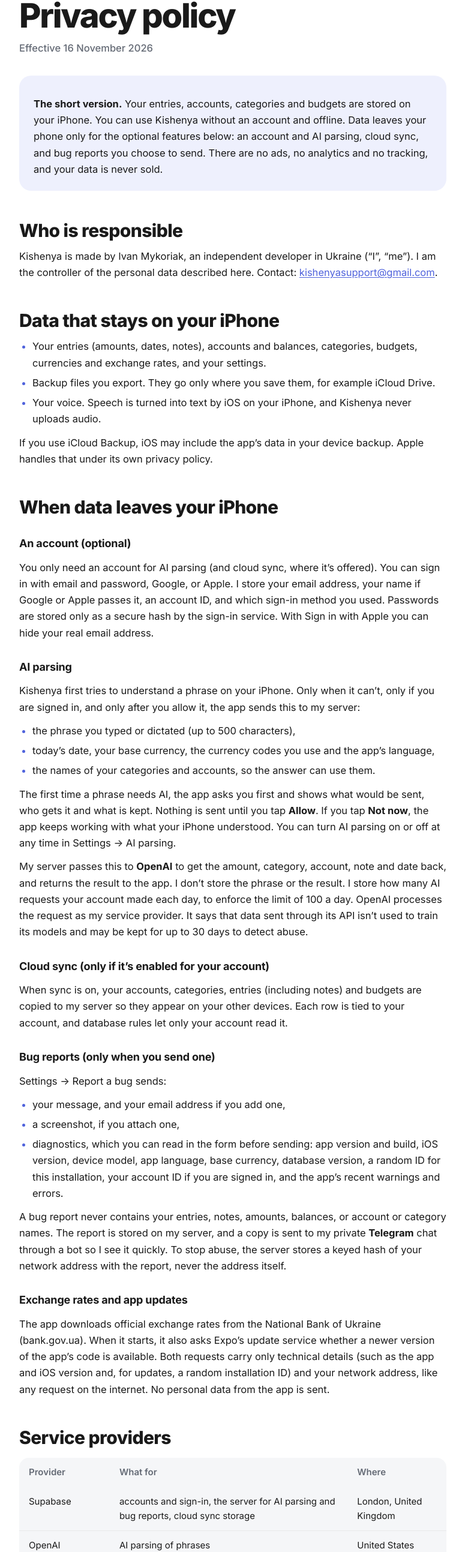
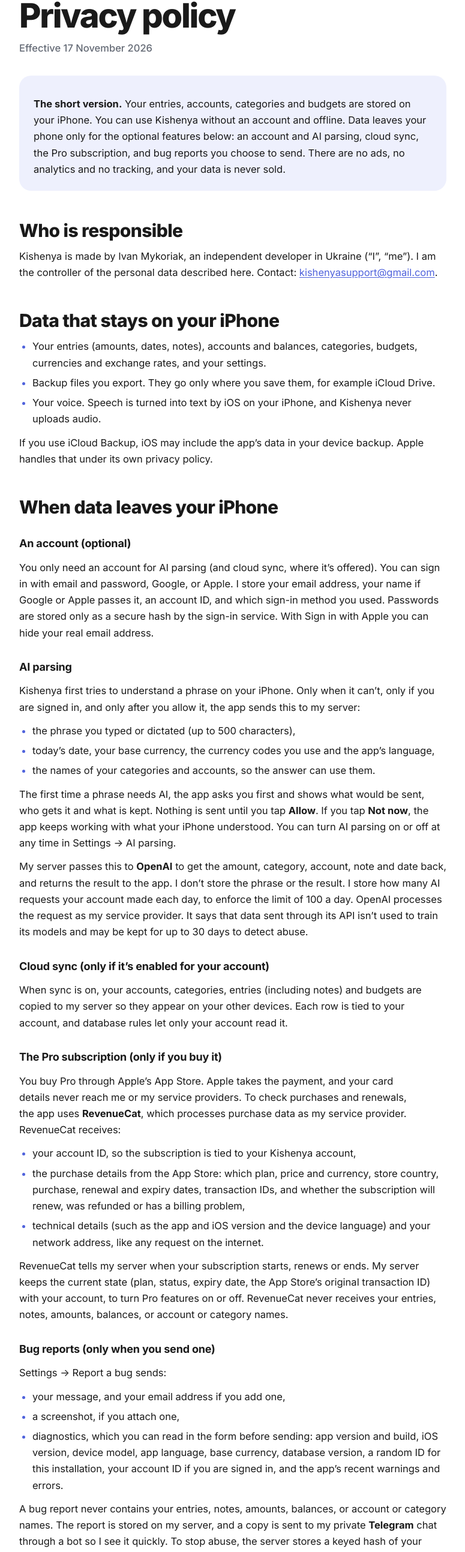
Before and after one commit to Mykoriak/kishenya.mykoriak.com, a plain HTML site: page privacy/index.html in a window 1280 px wide. Shown: the part 179-2766 px from the top of the page at 60% size, without its empty margins (252-1027 px from the left). Drawn offline with Linux system fonts and the light colour scheme.

Commit message:
Privacy policy: name RevenueCat as a processor of purchase data
Add a "Pro subscription" section (what RevenueCat receives, what my
server keeps), a RevenueCat row in the service providers table, and the
subscription in the legal basis, retention and deletion sections.
Effective date moves to 17 November 2026.

Co-Authored-By: Claude Opus 5.5 <noreply@anthropic.com>
Claude-Session: https://claude.ai/code/session_01YV4MdDKCjH6yfYwSSwvTyH

```diff
--- a/privacy/index.html
+++ b/privacy/index.html
@@ -61,11 +61,11 @@
     <main class="wrap legal">
       <p class="eyebrow">Kishenya</p>
       <h1>Privacy policy</h1>
-      <p class="legal__date">Effective 16 November 2026</p>
+      <p class="legal__date">Effective 17 November 2026</p>
 
 
       <div class="legal__callout">
-        <p><strong>The short version.</strong> Your entries, accounts, categories and budgets are stored on your iPhone. You can use Kishenya without an account and offline. Data leaves your phone only for the optional features below: an account and AI parsing, cloud sync, and bug reports you choose to send. There are no ads, no analytics and no tracking, and your data is never sold.</p>
+        <p><strong>The short version.</strong> Your entries, accounts, categories and budgets are stored on your iPhone. You can use Kishenya without an account and offline. Data leaves your phone only for the optional features below: an account and AI parsing, cloud sync, the Pro subscription, and bug reports you choose to send. There are no ads, no analytics and no tracking, and your data is never sold.</p>
       </div>
 
       <h2>Who is responsible</h2>
@@ -97,6 +97,15 @@
       <h3 id="sync">Cloud sync (only if it’s enabled for your account)</h3>
       <p>When sync is on, your accounts, categories, entries (including notes) and budgets are copied to my server so they appear on your other devices. Each row is tied to your account, and database rules let only your account read it.</p>
 
+      <h3 id="purchases">The Pro subscription (only if you buy it)</h3>
+      <p>You buy Pro through Apple’s App Store. Apple takes the payment, and your card details never reach me or my service providers. To check purchases and renewals, the app uses <strong>RevenueCat</strong>, which processes purchase data as my service provider. RevenueCat receives:</p>
+      <ul>
+        <li>your account ID, so the subscription is tied to your Kishenya account,</li>
+        <li>the purchase details from the App Store: which plan, price and currency, store country, purchase, renewal and expiry dates, transaction IDs, and whether the subscription will renew, was refunded or has a billing problem,</li>
+        <li>technical details (such as the app and iOS version and the device language) and your network address, like any request on the internet.</li>
+      </ul>
+      <p>RevenueCat tells my server when your subscription starts, renews or ends. My server keeps the current state (plan, status, expiry date, the App Store’s original transaction ID) with your account, to turn Pro features on or off. RevenueCat never receives your entries, notes, amounts, balances, or account or category names.</p>
+
       <h3 id="bug-reports">Bug reports (only when you send one)</h3>
       <p>Settings → Report a bug sends:</p>
       <ul>
@@ -116,8 +125,9 @@
             <tr><th>Provider</th><th>What for</th><th>Where</th></tr>
           </thead>
           <tbody>
-            <tr><td>Supabase</td><td>accounts and sign-in, the server for AI parsing and bug reports, cloud sync storage</td><td>London, United Kingdom</td></tr>
+            <tr><td>Supabase</td><td>accounts and sign-in, the server for AI parsing and bug reports, cloud sync storage, subscription status</td><td>London, United Kingdom</td></tr>
             <tr><td>OpenAI</td><td>AI parsing of phrases</td><td>United States</td></tr>
+            <tr><td>RevenueCat</td><td>processing subscription purchases and renewals</td><td>United States</td></tr>
             <tr><td>Telegram</td><td>delivering bug reports to me</td><td>see Telegram’s policy</td></tr>
             <tr><td>Google, Apple</td><td>sign-in, if you choose them</td><td>see their policies</td></tr>
             <tr><td>Expo (650 Industries)</td><td>delivering app updates</td><td>United States</td></tr>
@@ -134,18 +144,20 @@
       </ul>
 
       <h2>Why I may use your data (legal basis)</h2>
-      <p>Account, AI parsing and sync: to provide the features you ask for (performance of a contract). Bug reports: to fix problems you report (your request and my legitimate interest in a working app). Request limits and the hashed network address: my legitimate interest in preventing abuse.</p>
+      <p>Account, AI parsing, sync and the Pro subscription: to provide the features you ask for and pay for (performance of a contract). Bug reports: to fix problems you report (your request and my legitimate interest in a working app). Request limits and the hashed network address: my legitimate interest in preventing abuse.</p>
 
       <h2>How long data is kept</h2>
       <ul>
-        <li>Account, synced data and AI request counts: until you delete your account.</li>
+        <li>Account, synced data, AI request counts and subscription status: until you delete your account.</li>
+        <li>Purchase records at RevenueCat: as long as RevenueCat needs them to check your subscription, or until you ask me to delete them (see below). Apple keeps its own records of your purchases.</li>
         <li>Bug reports and screenshots: until the problem is handled, and no longer than 12 months.</li>
         <li>Phrases sent for AI parsing: not stored by me. OpenAI: see above.</li>
       </ul>
 
       <h2 id="delete">Deleting your data</h2>
       <p><strong>On your iPhone:</strong> deleting the app deletes all its data. Export a backup first if you want to keep it.</p>
-      <p><strong>Your account:</strong> in Settings, tap <strong>Delete account</strong> in the account card at the top. This deletes your account and everything stored with it on my server right away: synced data, AI request counts, and the account ID on your bug reports (the reports themselves stay, without it). If you signed in with Apple, Apple asks you to confirm, and the app revokes Kishenya’s access to your Apple ID. The data on your iPhone stays; delete the app to remove it. Deleting needs an internet connection.</p>
+      <p><strong>Your account:</strong> in Settings, tap <strong>Delete account</strong> in the account card at the top. This deletes your account and everything stored with it on my server right away: synced data, AI request counts, subscription status, and the account ID on your bug reports (the reports themselves stay, without it). If you signed in with Apple, Apple asks you to confirm, and the app revokes Kishenya’s access to your Apple ID. The data on your iPhone stays; delete the app to remove it. Deleting needs an internet connection.</p>
+      <p><strong>Your subscription:</strong> deleting your account doesn’t cancel a Pro subscription, because Apple bills it. Cancel it in your iPhone’s Settings → your name → Subscriptions. Deleting the account also doesn’t remove the purchase records at RevenueCat. To have them deleted, email me and I’ll delete them within 30 days.</p>
       <p>You can also email <a href="mailto:kishenyasupport@gmail.com?subject=Kishenya%3A%20delete%20my%20account">kishenyasupport@gmail.com</a> from the address you signed in with, and I’ll delete your account within 30 days.</p>
 
       <h2>Your rights</h2>
```
